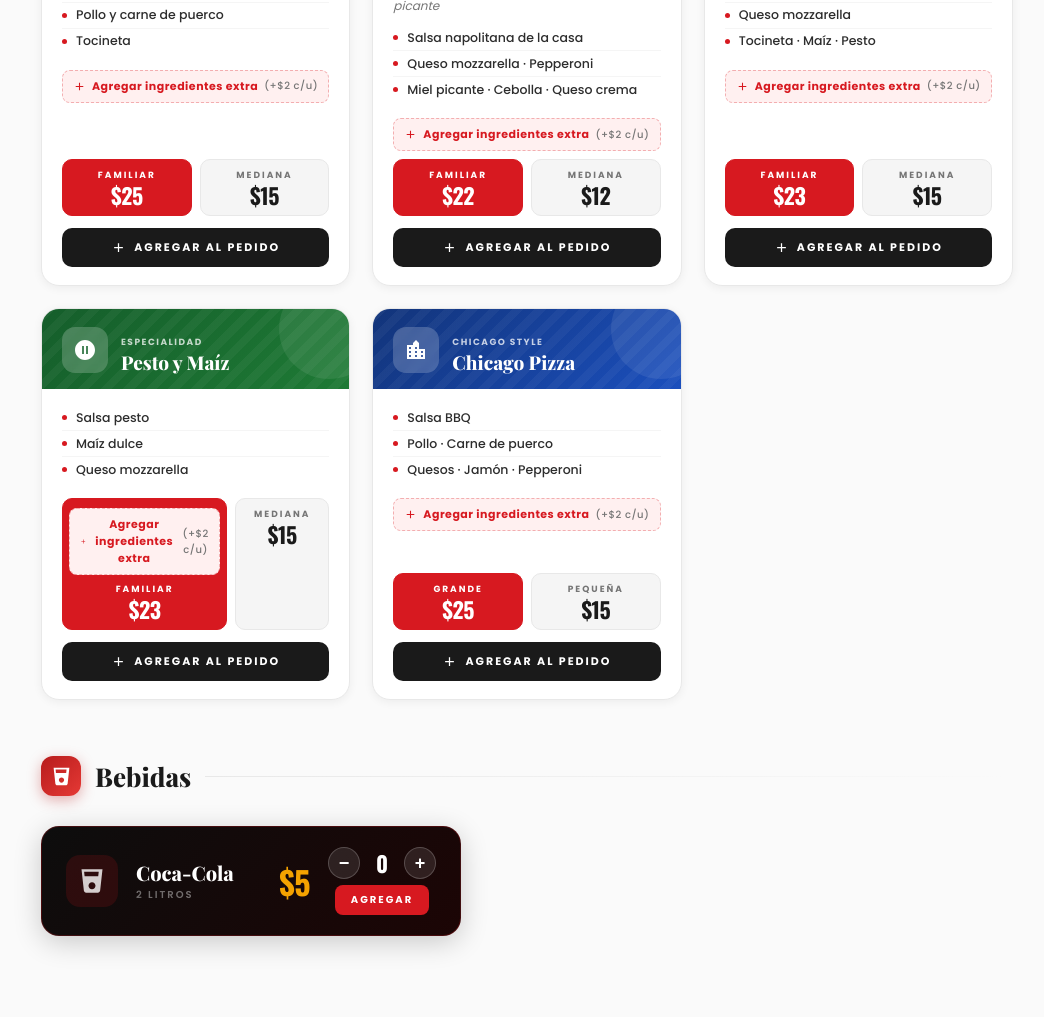
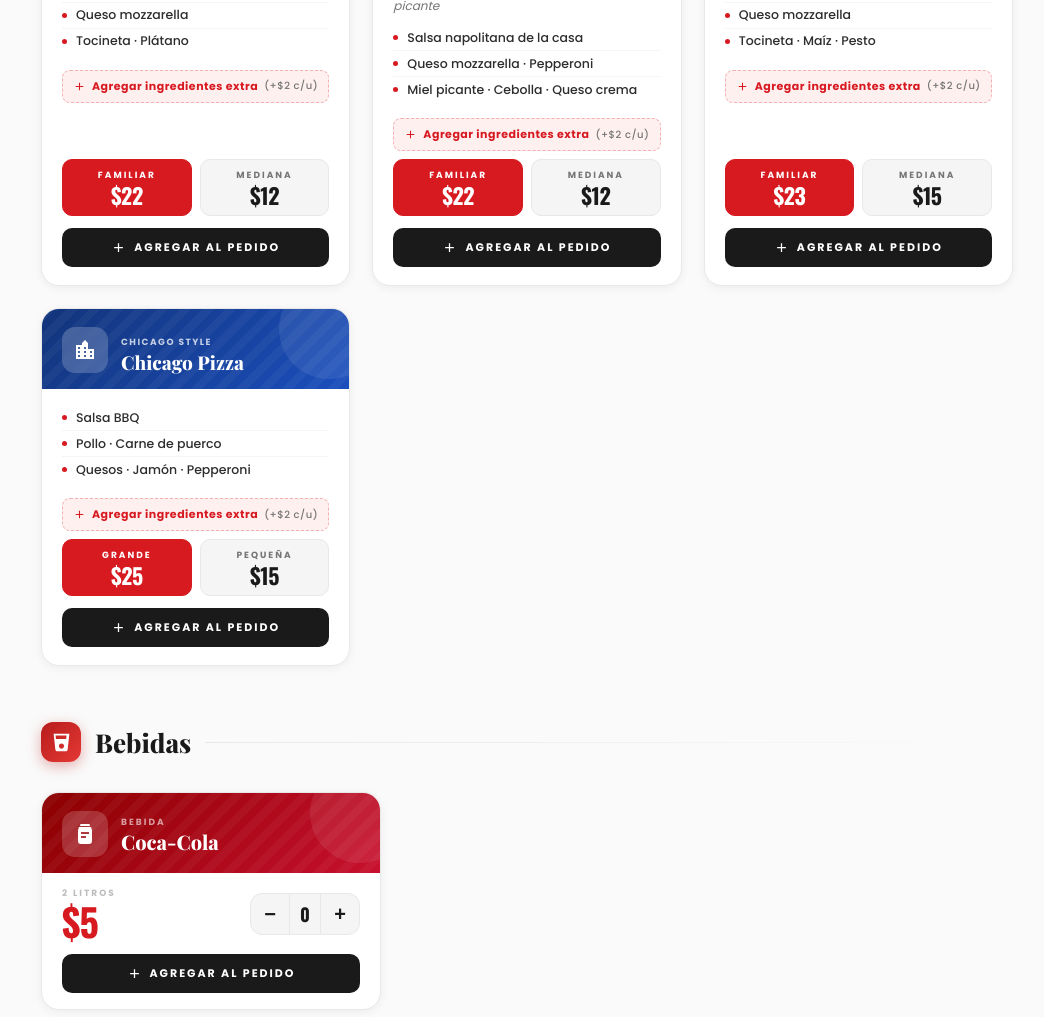
Before and after one commit to charitopizza/pedidos, a plain HTML site: page index.html in a window 1280 px wide. Shown: the part 1583-2600 px from the top of the page, without its empty margins (113-1157 px from the left). Drawn offline with nearby package versions, Linux system fonts and the light colour scheme.

Commit message:
Update index.html

```diff
--- a/index.html
+++ b/index.html
@@ -312,52 +312,99 @@ main { max-width:1020px; margin:0 auto; padding:52px 24px 160px; }
 
 
 /* ══════════════════════════════
-   BEBIDAS — con cantidad
+   BEBIDAS
 ══════════════════════════════ */
+
+/* ── Bebida card — mismo sistema que pizza cards ── */
 .bebida-card {
-  background: linear-gradient(135deg, #0D0D0D, #1C0505);
-  border-radius:18px; padding:20px 24px;
-  display:flex; align-items:center; gap:18px;
-  border:1.5px solid rgba(215,25,32,0.25);
-  box-shadow:0 6px 28px rgba(0,0,0,0.2);
-  max-width:420px;
-}
-.bebida-icon {
-  width:52px; height:52px; border-radius:14px;
-  background:rgba(215,25,32,0.15); display:flex; align-items:center;
-  justify-content:center; flex-shrink:0;
-}
-.bebida-icon svg { width:28px; height:28px; fill:rgba(255,255,255,0.8); }
-.bebida-info { flex:1; }
-.bebida-name { font-family:'Playfair Display',serif; font-size:20px; font-weight:800; color:white; }
-.bebida-sub  { font-size:10px; color:rgba(255,255,255,0.4); letter-spacing:2px; text-transform:uppercase; font-weight:600; margin-top:1px; }
-.bebida-price{ font-family:'Oswald',sans-serif; font-size:32px; font-weight:700; color:var(--gold); letter-spacing:-0.5px; }
-
-/* Bebida qty controls */
-.bebida-controls {
-  display:flex; flex-direction:column; align-items:center; gap:6px;
-}
-.bev-qty-row { display:flex; align-items:center; gap:10px; }
+  background: var(--white);
+  border-radius: 18px;
+  overflow: hidden;
+  border: 1.5px solid var(--gray-200);
+  box-shadow: 0 2px 10px rgba(0,0,0,0.06);
+  max-width: 340px;
+  display: flex; flex-direction: column;
+  transition: transform 0.3s cubic-bezier(.34,1.36,.64,1), box-shadow 0.3s;
+}
+.bebida-card:hover {
+  transform: translateY(-6px);
+  box-shadow: 0 14px 40px rgba(0,0,0,0.13);
+  border-color: rgba(215,25,32,0.2);
+}
+
+.bebida-header {
+  background: linear-gradient(135deg, #8B0000, #C8102E);
+  padding: 18px 20px 16px;
+  display: flex; align-items: center; gap: 13px;
+  position: relative; overflow: hidden;
+}
+.bebida-header::before {
+  content:''; position:absolute; inset:0;
+  background: repeating-linear-gradient(-45deg,transparent,transparent 8px,rgba(255,255,255,0.04) 8px,rgba(255,255,255,0.04) 16px);
+}
+.bebida-header::after {
+  content:''; position:absolute; top:-30px; right:-30px;
+  width:100px; height:100px; border-radius:50%;
+  background:rgba(255,255,255,0.08);
+}
+.bebida-icon-circle {
+  width:46px; height:46px; border-radius:13px;
+  background:rgba(255,255,255,0.18);
+  display:flex; align-items:center; justify-content:center;
+  flex-shrink:0; position:relative; z-index:1;
+}
+.bebida-icon-circle svg { width:24px; height:24px; fill:white; }
+.bebida-header-info { flex:1; position:relative; z-index:1; }
+.bebida-badge { font-size:9px; font-weight:700; letter-spacing:2px; text-transform:uppercase; color:rgba(255,255,255,0.6); margin-bottom:2px; }
+.bebida-name { font-family:'Playfair Display',serif; font-size:20px; font-weight:800; color:white; line-height:1.1; }
+
+/* Body */
+.bebida-body { padding:14px 20px 16px; flex:1; }
+
+/* Price + qty row */
+.bebida-price-row {
+  display:flex; align-items:center; justify-content:space-between;
+  margin-bottom:14px;
+}
+.bebida-price-block {}
+.bebida-volume { font-size:9px; font-weight:700; letter-spacing:2px; text-transform:uppercase; color:var(--gray-400); margin-bottom:2px; }
+.bebida-price {
+  font-family:'Oswald',sans-serif; font-size:38px; font-weight:700;
+  color:var(--red); line-height:1; letter-spacing:-1px;
+}
+
+/* Qty stepper — same pill style as size buttons */
+.bev-qty-row {
+  display:flex; align-items:center; gap:0;
+  background:var(--gray-100); border:1.5px solid var(--gray-200);
+  border-radius:12px; overflow:hidden;
+}
 .bev-qty-btn {
-  width:32px; height:32px; border-radius:50%;
-  background:rgba(255,255,255,0.1); border:1.5px solid rgba(255,255,255,0.2);
-  color:white; font-size:18px; font-weight:700;
+  width:38px; height:40px;
+  background:transparent; border:none;
+  color:var(--dark); font-size:20px; font-weight:700;
   cursor:pointer; display:flex; align-items:center; justify-content:center;
-  transition:all 0.15s; line-height:1;
-}
-.bev-qty-btn:hover { background:var(--red); border-color:var(--red); }
+  transition:background 0.15s, color 0.15s; line-height:1;
+}
+.bev-qty-btn:hover { background:var(--red); color:white; }
 .bev-qty-num {
-  font-family:'Oswald',sans-serif; font-size:22px;
-  font-weight:700; color:white; min-width:24px; text-align:center; letter-spacing:-0.3px;
-}
+  font-family:'Oswald',sans-serif; font-size:18px;
+  font-weight:700; color:var(--dark); min-width:32px; text-align:center;
+  border-left:1.5px solid var(--gray-200); border-right:1.5px solid var(--gray-200);
+  padding: 0 4px; line-height:40px;
+}
+
+/* Add button — same as pizza add-btn */
 .bev-add-btn {
-  background:var(--red); color:white; border:none;
-  border-radius:8px; padding:7px 16px; cursor:pointer;
-  font-family:'Poppins',sans-serif; font-size:10px;
-  font-weight:700; letter-spacing:2px; text-transform:uppercase;
-  transition:all 0.2s; white-space:nowrap;
-}
-.bev-add-btn:hover { background:var(--red-dark); transform:scale(1.03); }
+  width:100%; padding:11px; border-radius:10px;
+  background:var(--dark); color:white; border:none;
+  cursor:pointer; font-family:'Poppins',sans-serif;
+  font-size:11px; font-weight:700; letter-spacing:2px; text-transform:uppercase;
+  display:flex; align-items:center; justify-content:center; gap:8px;
+  transition:background 0.2s, transform 0.15s, box-shadow 0.2s;
+}
+.bev-add-btn:hover { background:var(--red); box-shadow:0 6px 20px rgba(215,25,32,0.3); transform:scale(1.01); }
+.bev-add-btn svg { width:15px; height:15px; fill:white; }
 
 /* ══════════════════════════════
    FLOATING CART FAB
@@ -602,7 +649,7 @@ footer {
   .cart-drawer { max-height: 85vh; }
   .cart-total-amount { font-size: 30px; }
 
-  .bebida-card { flex-wrap: wrap; gap: 14px; }
+
 }
 
 /* ═══════════════════════════════════════
@@ -652,19 +699,14 @@ footer {
   .section-icon svg { width: 17px; height: 17px; }
 
   /* Bebida */
-  .bebida-card {
-    flex-wrap: wrap;
-    padding: 16px 18px;
-    gap: 12px;
-    max-width: 100%;
-  }
+  .bebida-card { max-width: 100%; }
   .bebida-name  { font-size: 18px; }
-  .bebida-price { font-size: 28px; }
-  .bebida-icon  { width: 44px; height: 44px; }
-  .bebida-controls { width: 100%; flex-direction: row; justify-content: space-between; align-items: center; }
-  .bev-qty-row { gap: 12px; }
+  .bebida-price { font-size: 32px; }
+  .bev-qty-btn  { width: 34px; height: 38px; font-size: 18px; }
+  .bev-qty-num  { min-width: 28px; line-height: 38px; font-size: 17px; }
+  .bev-qty-row { gap: 10px; }
   .bev-qty-num { font-size: 20px; }
-  .bev-add-btn { padding: 8px 20px; font-size: 10px; }
+  .bev-add-btn { font-size: 11px; padding: 11px; }
 
   /* FAB carrito */
   .cart-fab { width: 56px; height: 56px; bottom: 20px; right: 18px; }
@@ -781,7 +823,7 @@ footer {
     </div>
 
     <!-- ── 4 Estaciones ── -->
-    <div class="pizza-card" data-name="4 Estaciones" data-price-familiar="25" data-price-mediana="15">
+    <div class="pizza-card" data-name="4 Estaciones" data-price-familiar="22" data-price-mediana="12">
       <div class="card-header ch-clasica">
         <div class="card-icon-circle">
           <svg viewBox="0 0 24 24"><path d="M3 3h8v8H3V3zm0 10h8v8H3v-8zm10-10h8v8h-8V3zm0 10h8v8h-8v-8z"/></svg>
@@ -818,8 +860,8 @@ footer {
           <div class="ce-item" data-name="Carne" data-price="0">Carne</div>
         </div>
         <div class="size-selector">
-          <div class="size-btn active" data-size="Familiar" data-price="25"><span class="size-label">Familiar</span><span class="size-price">$25</span></div>
-          <div class="size-btn" data-size="Mediana" data-price="15"><span class="size-label">Mediana</span><span class="size-price">$15</span></div>
+          <div class="size-btn active" data-size="Familiar" data-price="22"><span class="size-label">Familiar</span><span class="size-price">$22</span></div>
+          <div class="size-btn" data-size="Mediana" data-price="12"><span class="size-label">Mediana</span><span class="size-price">$12</span></div>
         </div>
         <button class="add-btn"><svg viewBox="0 0 24 24"><path d="M19 13h-6v6h-2v-6H5v-2h6V5h2v6h6v2z"/></svg>Agregar al pedido</button>
       </div>
@@ -877,7 +919,7 @@ footer {
     </div>
 
     <!-- ── Vegetariana ── -->
-    <div class="pizza-card" data-name="Vegetariana" data-price-familiar="25" data-price-mediana="15">
+    <div class="pizza-card" data-name="Vegetariana" data-price-familiar="20" data-price-mediana="12">
       <div class="card-header ch-nueva">
         <div class="card-icon-circle">
           <svg viewBox="0 0 24 24"><path d="M17 8C8 10 5.9 16.17 3.82 19.82L5.71 21l1-2.3A4.49 4.49 0 008 19c8 0 10-8 10-8s-1 0-1 1c0 0-1-5-4-5 0 0 2 0 2 2 0 0-2-1-3 0 0 0 2-1 2 1 0 0-2-1-3 1 0 0 1-1 1-2 0 0-2 0-1 4 0 0-3-4-2-8z"/></svg>
@@ -922,8 +964,8 @@ footer {
         </div>
 
         <div class="size-selector">
-          <div class="size-btn active" data-size="Familiar" data-price="25"><span class="size-label">Familiar</span><span class="size-price">$25</span></div>
-          <div class="size-btn" data-size="Mediana" data-price="15"><span class="size-label">Mediana</span><span class="size-price">$15</span></div>
+          <div class="size-btn active" data-size="Familiar" data-price="20"><span class="size-label">Familiar</span><span class="size-price">$20</span></div>
+          <div class="size-btn" data-size="Mediana" data-price="12"><span class="size-label">Mediana</span><span class="size-price">$12</span></div>
         </div>
         <button class="add-btn"><svg viewBox="0 0 24 24"><path d="M19 13h-6v6h-2v-6H5v-2h6V5h2v6h6v2z"/></svg>Agregar al pedido</button>
       </div>
@@ -998,7 +1040,7 @@ footer {
         <ul class="ingredients">
           <li>Salsa napolitana de la casa</li>
           <li>Pollo y carne</li>
-          <li>Cebolla caramelizada</li>
+          <li>Cebolla</li>
         </ul>
         <!-- Adicionales opcionales -->
         <div class="card-extras-toggle" onclick="toggleExtras('bbq-extras', this)">
@@ -1035,7 +1077,7 @@ footer {
     </div>
 
     <!-- ── Maracucha ── -->
-    <div class="pizza-card" data-name="Maracucha" data-price-familiar="25" data-price-mediana="15">
+    <div class="pizza-card" data-name="Maracucha" data-price-familiar="22" data-price-mediana="12">
       <div class="card-header ch-bbq">
         <div class="card-icon-circle">
           <svg viewBox="0 0 24 24"><path d="M18.06 22.99h1.66c.84 0 1.53-.64 1.63-1.46L23 5.05h-5V1h-1.97v4.05h-4.97l.3 2.34c1.71.47 3.31 1.32 4.27 2.26 1.44 1.42 2.43 2.89 2.43 5.29v8.05zM1 21.99V21h15.03v.99c0 .55-.45 1-1.01 1H2.01c-.56 0-1.01-.45-1.01-1zm15.03-7c0-8-15.03-8-15.03 0h15.03z"/></svg>
@@ -1047,9 +1089,9 @@ footer {
       </div>
       <div class="card-body">
         <ul class="ingredients">
-          <li>Salsa BBQ</li>
-          <li>Pollo y carne de puerco</li>
-          <li>Tocineta</li>
+          <li>Salsa napolitana de la casa</li>
+          <li>Queso mozzarella</li>
+          <li>Tocineta · Plátano</li>
         </ul>
         <!-- Adicionales opcionales -->
         <div class="card-extras-toggle" onclick="toggleExtras('maracucha-extras', this)">
@@ -1078,8 +1120,8 @@ footer {
         </div>
 
         <div class="size-selector">
-          <div class="size-btn active" data-size="Familiar" data-price="25"><span class="size-label">Familiar</span><span class="size-price">$25</span></div>
-          <div class="size-btn" data-size="Mediana" data-price="15"><span class="size-label">Mediana</span><span class="size-price">$15</span></div>
+          <div class="size-btn active" data-size="Familiar" data-price="22"><span class="size-label">Familiar</span><span class="size-price">$22</span></div>
+          <div class="size-btn" data-size="Mediana" data-price="12"><span class="size-label">Mediana</span><span class="size-price">$12</span></div>
         </div>
         <button class="add-btn"><svg viewBox="0 0 24 24"><path d="M19 13h-6v6h-2v-6H5v-2h6V5h2v6h6v2z"/></svg>Agregar al pedido</button>
       </div>
@@ -1189,57 +1231,6 @@ footer {
       </div>
     </div>
 
-    <!-- ── Pesto y Maíz ── -->
-    <div class="pizza-card" data-name="Pesto y Maíz" data-price-familiar="23" data-price-mediana="15">
-      <div class="card-header ch-pesto">
-        <div class="card-icon-circle">
-          <svg viewBox="0 0 24 24"><path d="M12 2C6.48 2 2 6.48 2 12s4.48 10 10 10 10-4.48 10-10S17.52 2 12 2zm-1 14H9V8h2v8zm4 0h-2V8h2v8z"/></svg>
-        </div>
-        <div class="card-header-info">
-          <div class="card-badge">Especialidad</div>
-          <h2 class="pizza-name">Pesto y Maíz</h2>
-        </div>
-      </div>
-      <div class="card-body">
-        <ul class="ingredients">
-          <li>Salsa pesto</li>
-          <li>Maíz dulce</li>
-          <li>Queso mozzarella</li>
-        </ul>
-        <div class="size-selector">
-          <div class="size-btn active" data-size="Familiar" data-price="23">
-        <!-- Adicionales opcionales -->
-        <div class="card-extras-toggle" onclick="toggleExtras('pestomaiz-extras', this)">
-          <svg viewBox="0 0 24 24" width="13" height="13"><path d="M19 13h-6v6h-2v-6H5v-2h6V5h2v6h6v2z" fill="currentColor"/></svg>
-          Agregar ingredientes extra <span class="extras-cost-note">(+$2 c/u)</span>
-        </div>
-        <div class="card-extras-panel" id="pestomaiz-extras">
-          <div class="card-extras-grid">
-            <div class="ce-item" data-name="Jamón" data-price="2">Jamón</div>
-            <div class="ce-item" data-name="Tocineta" data-price="2">Tocineta</div>
-            <div class="ce-item" data-name="Pepperoni" data-price="2">Pepperoni</div>
-            <div class="ce-item" data-name="Maíz" data-price="2">Maíz</div>
-            <div class="ce-item" data-name="Champiñones" data-price="2">Champiñones</div>
-            <div class="ce-item" data-name="Aceitunas" data-price="2">Aceitunas</div>
-            <div class="ce-item" data-name="Plátano" data-price="2">Plátano</div>
-            <div class="ce-item" data-name="Cebolla" data-price="2">Cebolla</div>
-            <div class="ce-item" data-name="Jalapeño" data-price="2">Jalapeño</div>
-            <div class="ce-item" data-name="Q. crema" data-price="2">Q. crema</div>
-            <div class="ce-item" data-name="Q. azul" data-price="2">Q. azul</div>
-            <div class="ce-item" data-name="Q. parmesano" data-price="2">Q. parmesano</div>
-            <div class="ce-item" data-name="Pesto" data-price="2">Pesto</div>
-            <div class="ce-item" data-name="Pollo" data-price="3">Pollo <span style="opacity:.6;font-size:10px">$3</span></div>
-            <div class="ce-item" data-name="Carne" data-price="3">Carne <span style="opacity:.6;font-size:10px">$3</span></div>
-          </div>
-          <div class="ce-selected-note" id="pestomaiz-note"></div>
-        </div>
-<span class="size-label">Familiar</span><span class="size-price">$23</span></div>
-          <div class="size-btn" data-size="Mediana" data-price="15"><span class="size-label">Mediana</span><span class="size-price">$15</span></div>
-        </div>
-        <button class="add-btn"><svg viewBox="0 0 24 24"><path d="M19 13h-6v6h-2v-6H5v-2h6V5h2v6h6v2z"/></svg>Agregar al pedido</button>
-      </div>
-    </div>
-
     <!-- ── Chicago Pizza ── -->
     <div class="pizza-card" data-name="Chicago Pizza" data-price-grande="25" data-price-pequena="15">
       <div class="card-header ch-chicago">
@@ -1305,21 +1296,32 @@ footer {
     </div>
 
     <div class="bebida-card">
-      <div class="bebida-icon">
-        <svg viewBox="0 0 24 24"><path d="M3 2l2.01 18.23C5.13 21.23 5.97 22 7 22h10c1.03 0 1.87-.77 1.99-1.77L21 2H3zm9 17c-1.66 0-3-1.34-3-3s1.34-3 3-3 3 1.34 3 3-1.34 3-3 3zm6.33-11H5.67l-.44-4h12.54l-.44 4z" fill="rgba(255,255,255,0.8)"/></svg>
-      </div>
-      <div class="bebida-info">
+      <div class="bebida-header">
+        <div class="bebida-icon-circle">
+          <!-- Botella Coca-Cola -->
+          <svg viewBox="0 0 24 24"><path d="M7.5 2h9l.5 2H7l.5-2zM6 5h12l.5 1.5c.3.8.5 1.7.5 2.5v10a3 3 0 01-3 3H8a3 3 0 01-3-3V9c0-.8.2-1.7.5-2.5L6 5zm2 5v2h8v-2H8zm0 4v2h5v-2H8z" fill="white"/></svg>
+        </div>
+        <div class="bebida-header-info">
+          <div class="bebida-badge">Bebida</div>
           <div class="bebida-name">Coca-Cola</div>
-        <div class="bebida-sub">2 litros</div>
-      </div>
+        </div>
+      </div>
+      <div class="bebida-body">
+        <div class="bebida-price-row">
+          <div class="bebida-price-block">
+            <div class="bebida-volume">2 Litros</div>
             <div class="bebida-price">$5</div>
-      <div class="bebida-controls">
+          </div>
           <div class="bev-qty-row">
             <button class="bev-qty-btn" id="bev-minus">−</button>
             <span class="bev-qty-num" id="bev-qty">0</span>
             <button class="bev-qty-btn" id="bev-plus">+</button>
           </div>
-        <button class="bev-add-btn" id="bev-add-btn">Agregar</button>
+        </div>
+        <button class="bev-add-btn" id="bev-add-btn">
+          <svg viewBox="0 0 24 24"><path d="M19 13h-6v6h-2v-6H5v-2h6V5h2v6h6v2z"/></svg>
+          Agregar al pedido
+        </button>
       </div>
     </div>
   </div>
```
Lines whose indentation alone changed are shown as unchanged.
